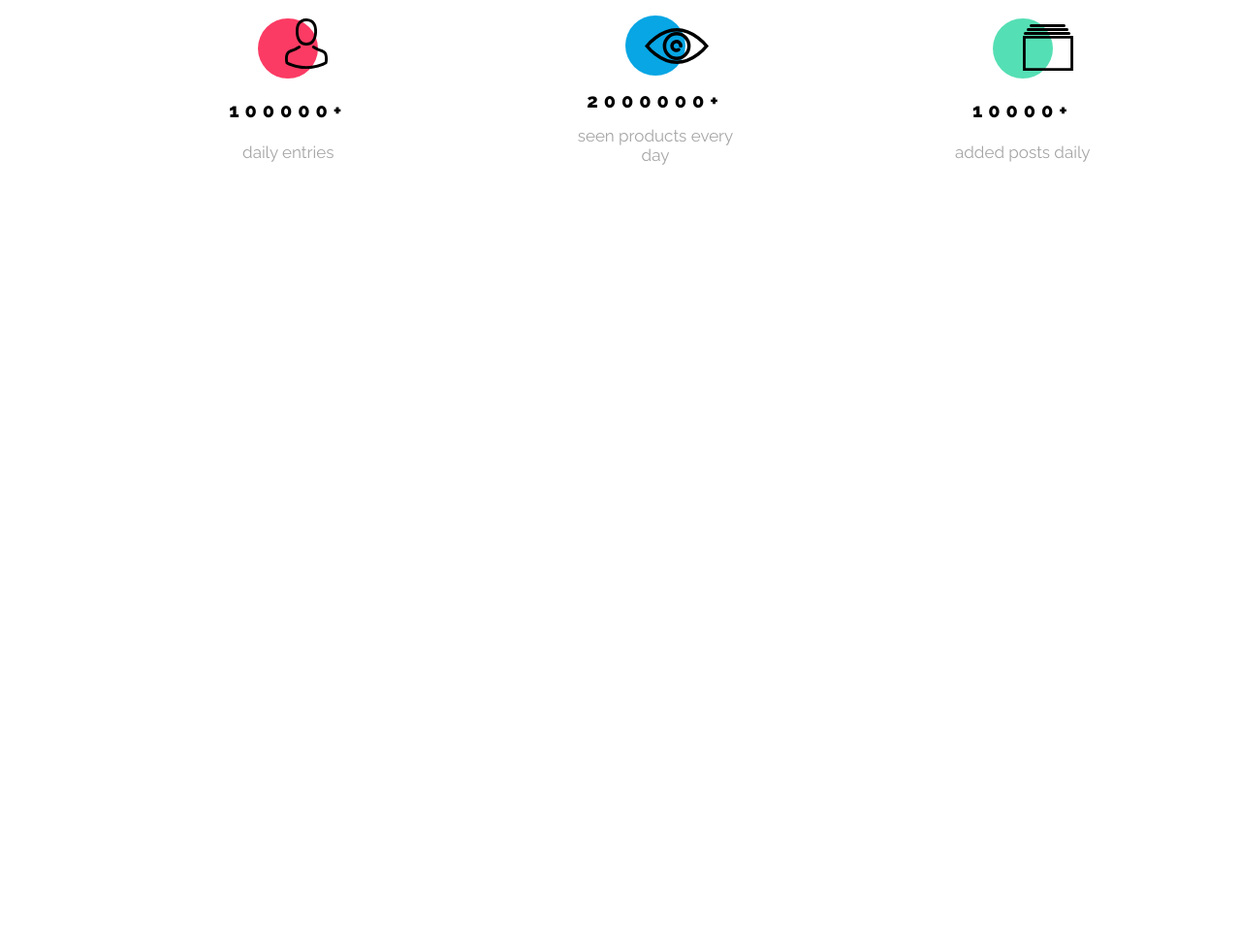
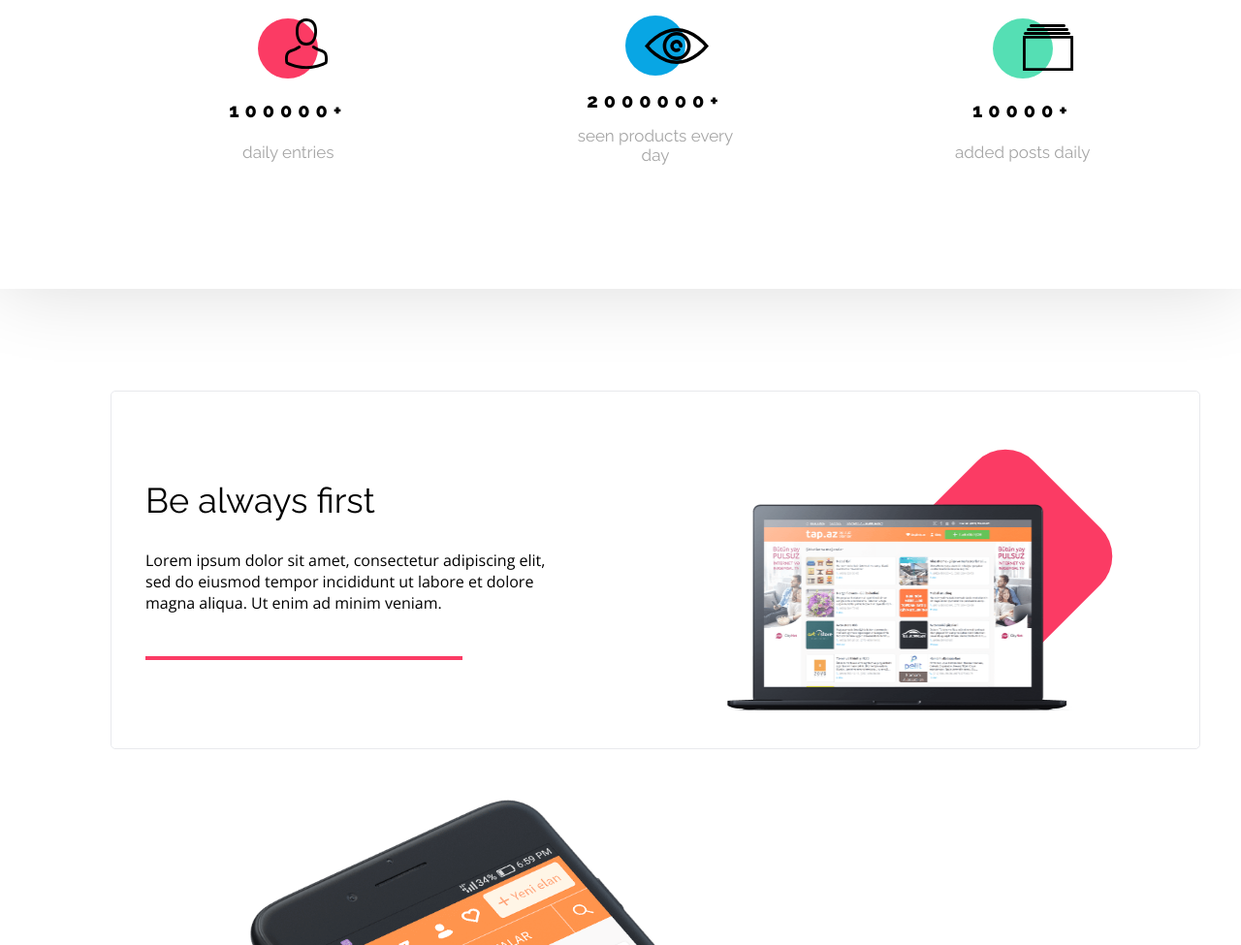
Before and after one commit to Liipka/BestShop, a plain HTML site: page index.html in a window 1280 px wide. Shown: the part 1145-2120 px from the top of the page at 97% size. Before the commit the page ends 1443 px from the top, so only its background shows below. Drawn offline with nearby package versions, Linux system fonts and the light colour scheme.

Commit message:
third section begining

```diff
--- a/css/style.css
+++ b/css/style.css
@@ -157,11 +157,7 @@ header {
     justify-content: center;
 }
 .person {
-    height: 62px;
-    width: 62px;
     background: #FB3B64 0 0 no-repeat padding-box;
-    opacity: 1;
-    border-radius: 50%;
 }
 .img-person {
     position: absolute;
@@ -169,11 +165,7 @@ header {
     z-index: 1;
 }
 .eye {
-    height: 62px;
-    width: 62px;
     background: var(--primary-blue) 0 0 no-repeat padding-box;
-    opacity: 1;
-    border-radius: 50%;
 }
 .img-eye {
     position: absolute;
@@ -181,11 +173,7 @@ header {
     right: 27px;
     z-index: 1;
 }.catalog {
-     height: 62px;
-     width: 62px;
      background: var(--primary-green) 0 0 no-repeat padding-box;
-     opacity: 1;
-     border-radius: 50%;
  }
 .img-catalog {
     position: absolute;
@@ -193,3 +181,88 @@ header {
     top: 16px;
     z-index: 1;
 }
+.icon {
+    height: 62px;
+    width: 62px;
+    opacity: 1;
+    border-radius: 50%;
+}
+.third-section {
+    height: 1395px;
+}
+.third-section .container {
+    display: flex;
+    flex-direction: column;
+    align-items: center;
+}
+.box1 {
+    border: 1px solid #E8E9ED;
+    border-radius: 5px;
+    opacity: 1;
+    width: 1124px;
+    height: 370px;
+    margin-top: 105px;
+    margin-bottom: 37px;
+    display: flex;
+    justify-content: space-between;
+    position: relative;
+}
+.box1-img {
+    width: 386px;
+    height: 219px;
+    position: bottom left;
+}
+.box1-text {
+    width: 416px;
+    height: 188px;
+    margin-top: 91px;
+    margin-left: 35px;
+    opacity: 1;
+    }
+.third-section h2 {
+    text-align: left;
+    font: normal normal normal 36px/42px Raleway;
+    letter-spacing: 0px;
+    color: #000000;
+    opacity: 1;
+}
+.box1 .box1-text p {
+    text-align: left;
+    font: normal normal normal 16px/22px Open Sans;
+    letter-spacing: 0px;
+    color: #000000;
+    opacity: 1;
+    margin-top: 30px;
+}
+.box1-border {
+    position: absolute;
+    height: 188px;
+    width: 327px;
+    border-bottom: 4px solid #FB3B64;
+    opacity: 1;
+    left: 35px;
+    bottom: 91px;
+}
+.box1-img {
+    position: relative;
+    z-index: 1;
+}
+.box1-picture {
+    height: 294px;
+    width: 433px;
+    margin-top: 38px;
+    margin-right: 71px;
+    display: flex;
+    justify-content: flex-start;
+    align-items: flex-end;
+}
+.red-square {
+    position: absolute;
+    height: 180px;
+    width: 180px;
+    background-color: #FB3B64;
+    border-radius: 41px;
+    transform: rotate(45deg);
+    top: 80;
+    right: 110;
+}
--- a/index.html
+++ b/index.html
@@ -41,7 +41,7 @@
             <div class="second-section-content">
                 <div class="second-section-columns">
                     <div class="second-section-images">
-                        <div class="person"></div>
+                        <div class="person icon"></div>
                         <img class="img-person" alt="Person" src="assets/Person.svg" />
                     </div>
                     <h3>100000+</h3>
@@ -49,7 +49,7 @@
                 </div>
                 <div class="second-section-columns">
                     <div class="second-section-images">
-                        <div class="eye"></div>
+                        <div class="eye icon"></div>
                         <img class="img-eye" alt="Eye" src="assets/Eye.svg" />
                     </div>
                     <h3>2000000+</h3>
@@ -57,7 +57,7 @@
                 </div>
                 <div class="second-section-columns">
                     <div class="second-section-images">
-                        <div class="catalog"></div>
+                        <div class="catalog icon"></div>
                         <img class="img-catalog" alt="Catalog" src="assets/Catalog.svg" />
                     </div>
                     <h3>10000+</h3>
@@ -66,6 +66,40 @@
             </div>
         </div>
     </section>
+    <section class="third-section">
+        <div class="container">
+            <div class="box1">
+                <div class="box1-text">
+                    <h2>Be always first</h2>
+                    <p>Lorem ipsum dolor sit amet, consectetur adipiscing elit, sed do eiusmod tempor incididunt ut labore et dolore magna aliqua. Ut enim ad minim veniam.</p>
+                    <div class="box1-border"></div>
+                </div>
+                <div class="box1-picture">
+                    <img class="box1-img" alt="Macbook" src="assets/Macbook.png" />
+                    <div class="red-square"></div>
+                </div>
+            </div>
+            <div class="box2">
+                <div>
+                    <img src="assets/iPhone.png" />
+                    <div class="blue-circle"></div>
+                </div>
+                <div>
+                    <h2>Your shop is where you are!</h2>
+                    <p>Lorem ipsum dolor sit amet, consectetur adipiscing elit, sed do eiusmod tempor incididunt ut labore et dolore magna aliqua. Ut enim ad minim veniam.</p>
+                </div>
+            </div>
+            <div>
+                <div>
+                    <h2>Increase recognition your brand!</h2>
+                    <p>Lorem ipsum dolor sit amet, consectetur adipiscing elit, sed do eiusmod tempor incididunt ut labore et dolore magna aliqua. Ut enim ad minim veniam.</p>
+                </div>
+                <div>
+                    <img src="assets/Trumpet.png" />
+                </div>
+            </div>
+        </div>
+    </section>
 
 </body>
 </html>
```
